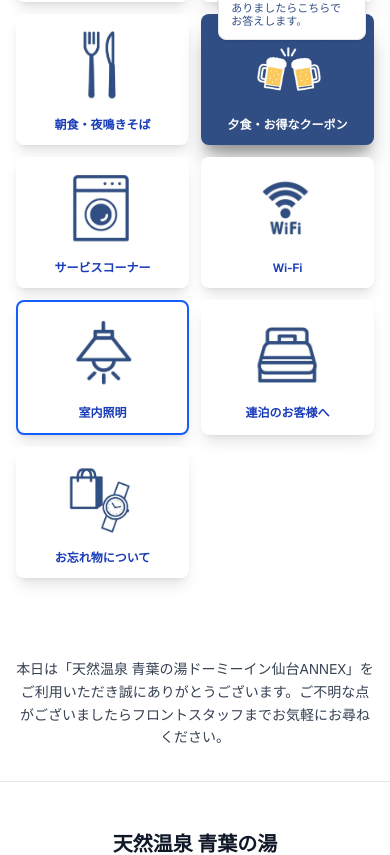
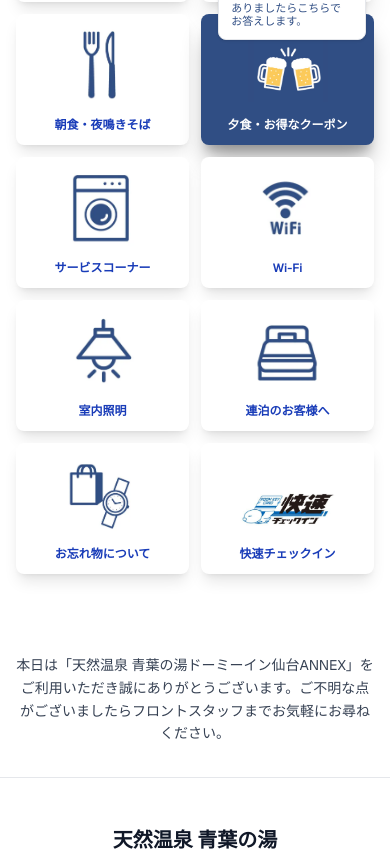
Before and after one commit to imakouma/hotel-granteras, a Next.js app: page / in a window 390 px wide. Shown: the part 780-1635 px from the top of the page. Built offline with nearby package versions, Linux system fonts and the light colour scheme.

Commit message:
17-model

```diff
--- a/app/page.tsx
+++ b/app/page.tsx
@@ -22,6 +22,7 @@ const translations = {
     lighting: '室内照明',
     longstay: '連泊のお客様へ',
     lost: 'お忘れ物について',
+    quickCheckin: '快速チェックイン',
     dinnerTab: '夕食・お得なクーポン',
     serviceTab: 'サービスコーナー',
     close: '閉じる',
@@ -87,6 +88,7 @@ const translations = {
     lighting: 'Room Lighting',
     longstay: 'For Long-term Guests',
     lost: 'Lost & Found',
+    quickCheckin: 'Quick Check-in',
     dinnerTab: 'Dinner & Coupons',
     serviceTab: 'Service Corner',
     close: 'Close',
@@ -152,6 +154,7 @@ const translations = {
     lighting: '室内照明',
     longstay: '长期住宿客人',
     lost: '失物招领',
+    quickCheckin: '快速入住',
     dinnerTab: '晚餐・优惠券',
     serviceTab: '服务角',
     close: '关闭',
@@ -217,6 +220,7 @@ const translations = {
     lighting: '실내 조명',
     longstay: '장기 투숙 고객',
     lost: '분실물 안내',
+    quickCheckin: '퀵 체크인',
     dinnerTab: '석식・할인 쿠폰',
     serviceTab: '서비스 코너',
     close: '닫기',
@@ -282,6 +286,7 @@ const translations = {
     lighting: 'Éclairage intérieur',
     longstay: 'Pour les clients longue durée',
     lost: 'Objets trouvés',
+    quickCheckin: 'Check-in rapide',
     dinnerTab: 'Dîner & Coupons',
     serviceTab: 'Coin Service',
     close: 'Fermer',
@@ -347,6 +352,7 @@ const translations = {
     lighting: 'Raumbeleuchtung',
     longstay: 'Für Langzeitgäste',
     lost: 'Fundsachen',
+    quickCheckin: 'Schnell-Check-in',
     dinnerTab: 'Abendessen & Gutscheine',
     serviceTab: 'Service-Ecke',
     close: 'Schließen',
@@ -412,6 +418,7 @@ const translations = {
     lighting: 'Iluminación interior',
     longstay: 'Para huéspedes de larga estancia',
     lost: 'Objetos perdidos',
+    quickCheckin: 'Check-in rápido',
     dinnerTab: 'Cena & Cupones',
     serviceTab: 'Rincón de servicio',
     close: 'Cerrar',
@@ -477,6 +484,7 @@ const translations = {
     lighting: 'Illuminazione interna',
     longstay: 'Per ospiti soggiorno prolungato',
     lost: 'Oggetti smarriti',
+    quickCheckin: 'Check-in rapido',
     dinnerTab: 'Cena & Buoni',
     serviceTab: 'Angolo servizio',
     close: 'Chiudi',
@@ -542,6 +550,7 @@ const translations = {
     lighting: 'ไฟภายในห้อง',
     longstay: 'สำหรับแขกพักต่อเนื่อง',
     lost: 'ของหาย',
+    quickCheckin: 'เช็คอินด่วน',
     dinnerTab: 'อาหารเย็น & คูปอง',
     serviceTab: 'มุมบริการ',
     close: 'ปิด',
@@ -607,6 +616,7 @@ const translations = {
     lighting: 'Ánh sáng trong phòng',
     longstay: 'Dành cho khách lưu trú dài ngày',
     lost: 'Đồ thất lạc',
+    quickCheckin: 'Check-in nhanh',
     dinnerTab: 'Bữa tối & Phiếu giảm giá',
     serviceTab: 'Góc dịch vụ',
     close: 'Đóng',
@@ -672,6 +682,7 @@ const translations = {
     lighting: 'Pencahayaan dalam ruangan',
     longstay: 'Untuk tamu menginap lama',
     lost: 'Barang hilang',
+    quickCheckin: 'Check-in cepat',
     dinnerTab: 'Makan malam & Kupon',
     serviceTab: 'Sudut Layanan',
     close: 'Tutup',
@@ -737,6 +748,7 @@ const translations = {
     lighting: 'Iluminação interna',
     longstay: 'Para hóspedes de longa estadia',
     lost: 'Objetos perdidos',
+    quickCheckin: 'Check-in rápido',
     dinnerTab: 'Jantar & Cupons',
     serviceTab: 'Canto de Serviço',
     close: 'Fechar',
@@ -802,6 +814,7 @@ const translations = {
     lighting: 'Φωτισμός δωματίου',
     longstay: 'Για μακροπρόθεσμους επισκέπτες',
     lost: 'Χαμένα αντικείμενα',
+    quickCheckin: 'Γρήγορο Check-in',
     dinnerTab: 'Δείπνο και κουπόνια',
     serviceTab: 'Γωνία εξυπηρέτησης',
     close: 'Κλείσιμο',
@@ -867,6 +880,7 @@ const translations = {
     lighting: 'Ilaw sa Kwarto',
     longstay: 'Para sa Long-term Guests',
     lost: 'Nawawalang Bagay',
+    quickCheckin: 'Quick Check-in',
     dinnerTab: 'Hapunan at Coupons',
     serviceTab: 'Service Corner',
     close: 'Isara',
@@ -932,6 +946,7 @@ const translations = {
     lighting: 'Pencahayaan Bilik',
     longstay: 'Untuk Tetamu Jangka Panjang',
     lost: 'Barang Hilang',
+    quickCheckin: 'Check-in cepat',
     dinnerTab: 'Makan Malam & Kupon',
     serviceTab: 'Sudut Perkhidmatan',
     close: 'Tutup',
@@ -997,6 +1012,7 @@ const translations = {
     lighting: '室內照明',
     longstay: '長期住宿客人',
     lost: '遺失物品',
+    quickCheckin: '快速入住',
     dinnerTab: '晚餐・優惠券',
     serviceTab: '服務角',
     close: '關閉',
@@ -1278,6 +1294,23 @@ export default function Home() {
       id: 'lost',
       textColor: 'text-blue-800'
     },
+    {
+      icon: (
+        <div className="relative w-28 h-28 sm:w-32 sm:h-32 md:w-36 md:h-36 flex items-center justify-center shrink-0">
+          <Image
+            src="/430254.jpg"
+            alt={t.quickCheckin}
+            width={144}
+            height={144}
+            className="w-full h-full object-contain"
+            unoptimized
+          />
+        </div>
+      ),
+      titleKey: 'quickCheckin' as const,
+      id: 'quickCheckin',
+      textColor: 'text-blue-800'
+    },
   ];
 
   const mainLanguages = [
@@ -1519,12 +1552,35 @@ export default function Home() {
                     {t[service.titleKey]}
                   </div>
                 </Link>
+              ) : service.id === 'quickCheckin' ? (
+                <a
+                  key={service.id}
+                  data-service-id={service.id}
+                  href="https://dormy-hotels.com/information/k-checkin/"
+                  target="_blank"
+                  rel="noopener noreferrer"
+                  className={`bg-white p-3 sm:p-4 md:p-6 rounded-lg shadow-lg hover:shadow-xl transition-all duration-700 ease-out flex flex-col items-center justify-center min-h-[100px] sm:min-h-[120px] md:min-h-[140px] ${
+                    visibleServices.has(service.id)
+                      ? 'opacity-100 translate-y-0'
+                      : 'opacity-0 translate-y-4'
+                  }`}
+                  style={{
+                    transitionDelay: visibleServices.has(service.id) ? `${index * 100}ms` : '0ms'
+                  }}
+                >
+                  <div className="mb-0 flex justify-center items-center shrink-0">
+                    {service.icon}
+                  </div>
+                  <div className="-mt-5 sm:-mt-6 text-xs sm:text-sm font-semibold text-center leading-tight text-blue-800 wrap-break-word px-1">
+                    {t[service.titleKey]}
+                  </div>
+                </a>
               ) : service.id === 'lighting' ? (
                 <button
                   key={service.id}
                   data-service-id={service.id}
                   onClick={() => setSelectedService(service.id)}
-                  className={`bg-white border-2 border-blue-600 p-3 sm:p-4 md:p-6 rounded-lg shadow-lg hover:shadow-xl transition-all duration-700 ease-out flex flex-col items-center justify-center min-h-[100px] sm:min-h-[120px] md:min-h-[140px] ${
+                  className={`bg-white p-3 sm:p-4 md:p-6 rounded-lg shadow-lg hover:shadow-xl transition-all duration-700 ease-out flex flex-col items-center justify-center min-h-[100px] sm:min-h-[120px] md:min-h-[140px] ${
                     visibleServices.has(service.id)
                       ? 'opacity-100 translate-y-0'
                       : 'opacity-0 translate-y-4'
```
Also changed, not shown: public/430254.jpg (added).
